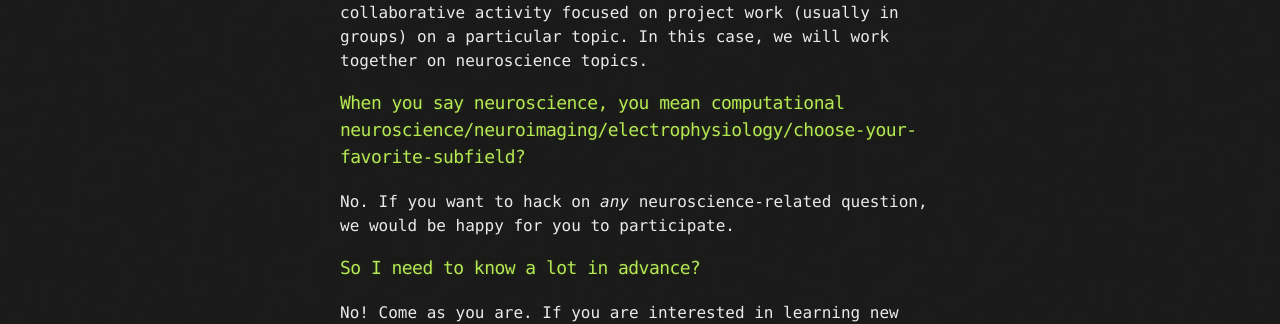
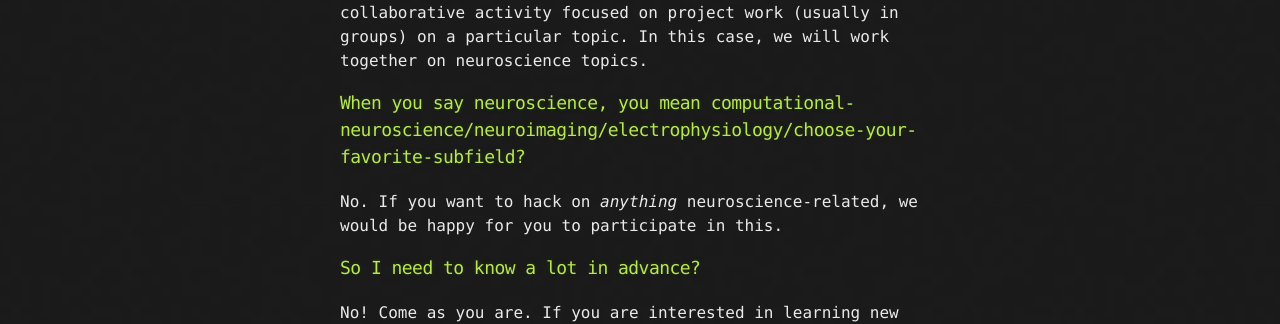
Before and after one commit to uwescience/brainhack-global-2017-03, a Jekyll site: the page built from index.md, in a window 1280 px wide. Shown: the part 859-1183 px from the top of the page. Built offline with Jekyll 4.4.1, drawn with Linux system fonts in a browser that asks for light colours.

Commit message:
A bit more here.

```diff
--- a/index.md
+++ b/index.md
@@ -26,9 +26,9 @@ Who: Local organizer is [Ariel Rokem](http://arokem.org/). Get in touch if you h
 A hackathon is a (usually) short, intense burst of collaborative activity
 focused on project work (usually in groups) on a particular topic. In this case, we will work together on neuroscience topics.
 
-### When you say neuroscience, you mean computational neuroscience/neuroimaging/electrophysiology/choose-your-favorite-subfield?
+### When you say neuroscience, you mean computational-neuroscience/neuroimaging/electrophysiology/choose-your-favorite-subfield?
 
-No. If you want to hack on *any* neuroscience-related question, we would be happy for you to participate.
+No. If you want to hack on *anything* neuroscience-related, we would be happy for you to participate in this.
 
 ### So I need to know a lot in advance?
 
```
